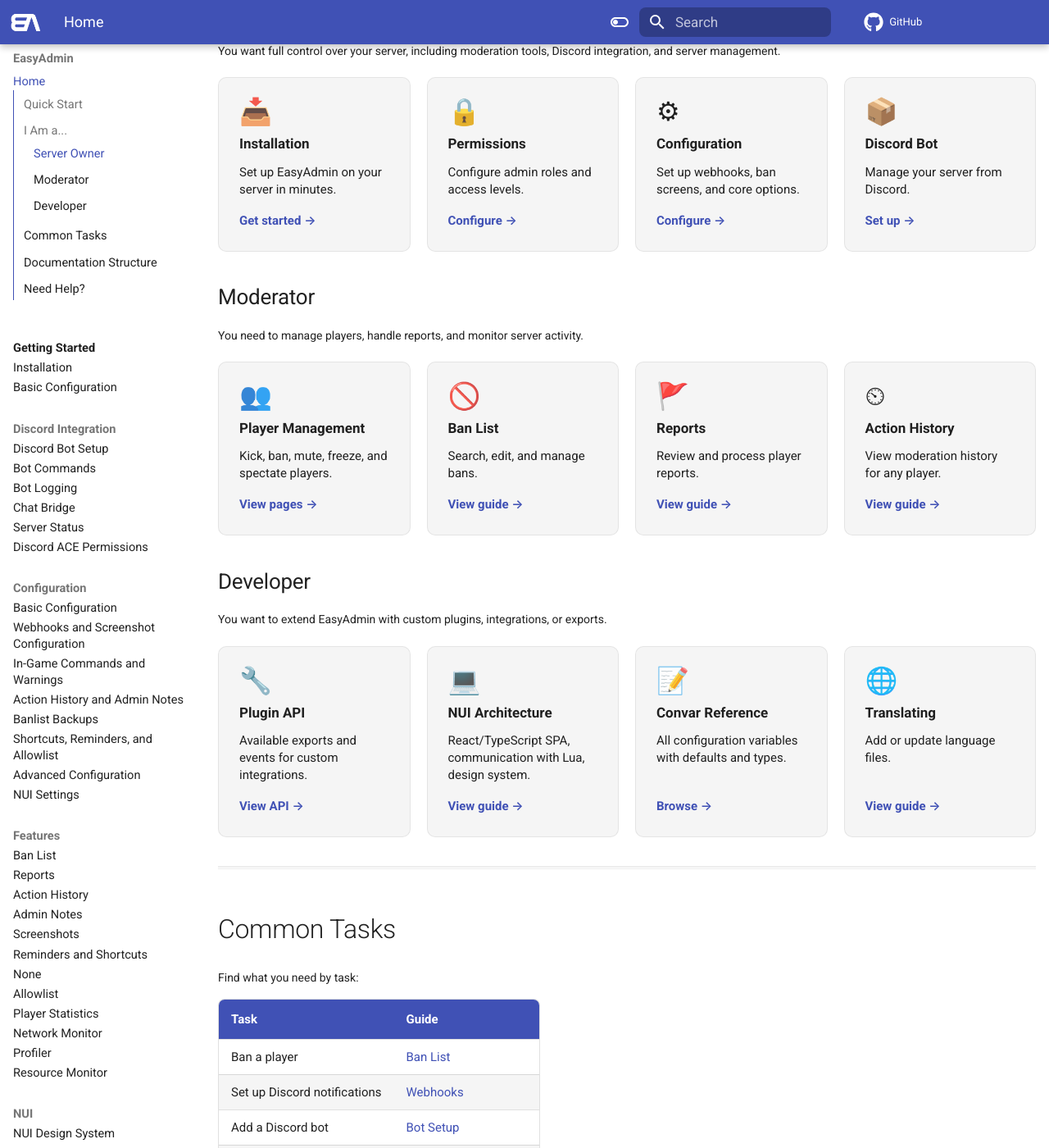
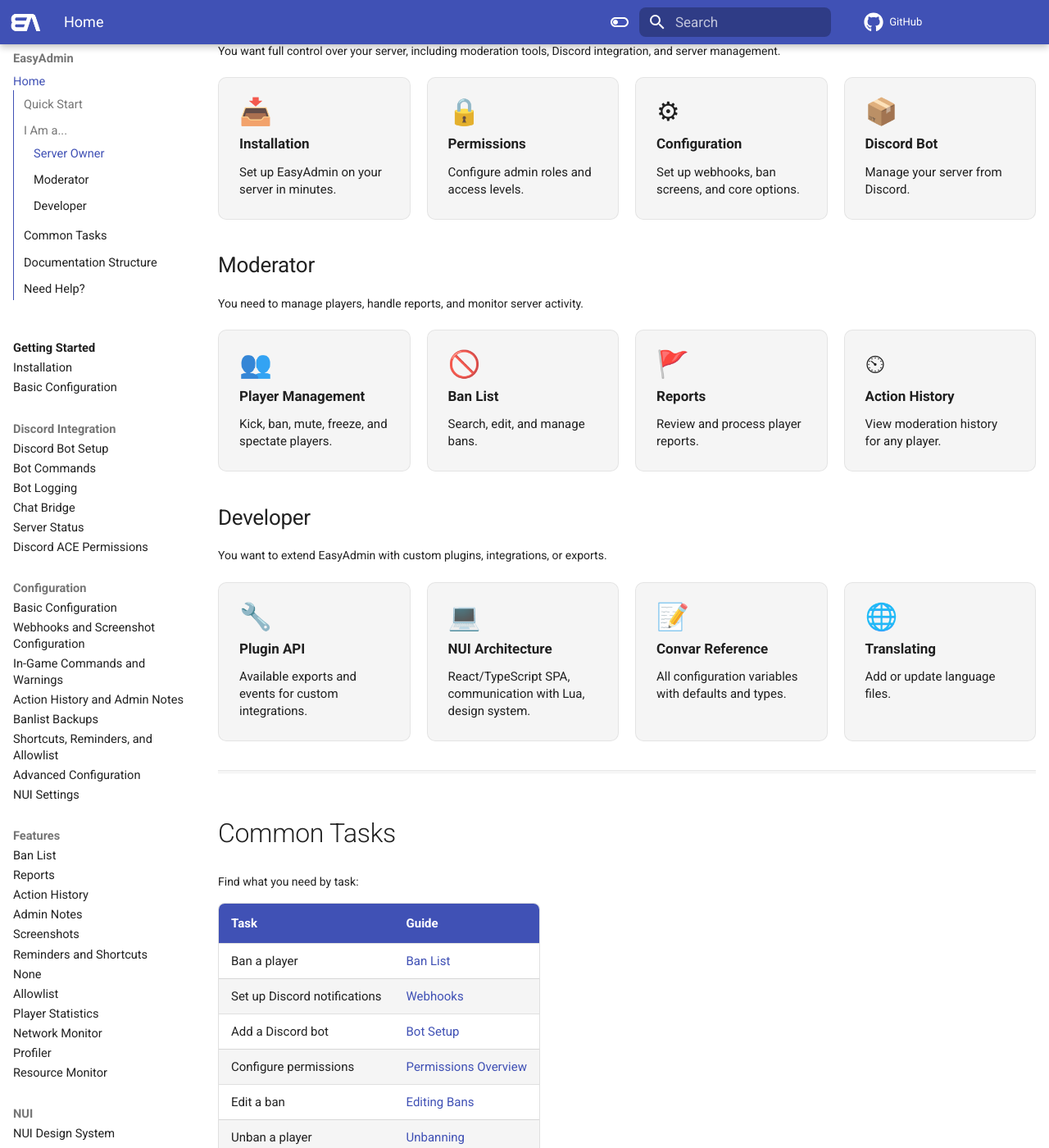
Before and after one commit to Blumlaut/EasyAdmin, an MkDocs documentation site: the page built from docs/docs/index.md, in a window 1280 px wide and 1400 px high, scrolled down 761 px. Shown: the whole window at 82% size. Built offline with MkDocs 1.6.1 and Material for MkDocs 9.7.7, drawn with Linux system fonts in a browser that asks for light colours; comment, search, counter and statistics services are not loaded.

Commit message:
docs: remove broken card hyperlinks from index page
Card <a> tags were not resolved by MkDocs' link rewriting system.
Cards are now informational only; users navigate via sidebar and
markdown links in Quick Start and Common Tasks sections.

```diff
--- a/docs/docs/index.md
+++ b/docs/docs/index.md
@@ -30,28 +30,24 @@
 <div class="card-icon">&#x1F4E5;</div>
 <div class="card-title">Installation</div>
 <div class="card-desc">Set up EasyAdmin on your server in minutes.</div>
-<a class="card-link" href="install.md">Get started &rarr;</a>
 </div>
 
 <div class="card">
 <div class="card-icon">&#x1F512;</div>
 <div class="card-title">Permissions</div>
 <div class="card-desc">Configure admin roles and access levels.</div>
-<a class="card-link" href="permissions/index.md">Configure &rarr;</a>
 </div>
 
 <div class="card">
 <div class="card-icon">&#x2699;</div>
 <div class="card-title">Configuration</div>
 <div class="card-desc">Set up webhooks, ban screens, and core options.</div>
-<a class="card-link" href="configuration/basic.md">Configure &rarr;</a>
 </div>
 
 <div class="card">
 <div class="card-icon">&#x1F4E6;</div>
 <div class="card-title">Discord Bot</div>
 <div class="card-desc">Manage your server from Discord.</div>
-<a class="card-link" href="discord/bot-setup.md">Set up &rarr;</a>
 </div>
 
 </div>
@@ -66,28 +62,24 @@
 <div class="card-icon">&#x1F465;</div>
 <div class="card-title">Player Management</div>
 <div class="card-desc">Kick, ban, mute, freeze, and spectate players.</div>
-<a class="card-link" href="nui/pages.md#players">View pages &rarr;</a>
 </div>
 
 <div class="card">
 <div class="card-icon">&#x1F6AB;</div>
 <div class="card-title">Ban List</div>
 <div class="card-desc">Search, edit, and manage bans.</div>
-<a class="card-link" href="features/ban-list.md">View guide &rarr;</a>
 </div>
 
 <div class="card">
 <div class="card-icon">&#x1F6A9;</div>
 <div class="card-title">Reports</div>
 <div class="card-desc">Review and process player reports.</div>
-<a class="card-link" href="features/reports.md">View guide &rarr;</a>
 </div>
 
 <div class="card">
 <div class="card-icon">&#x23F2;</div>
 <div class="card-title">Action History</div>
 <div class="card-desc">View moderation history for any player.</div>
-<a class="card-link" href="features/action-history.md">View guide &rarr;</a>
 </div>
 
 </div>
@@ -102,28 +94,24 @@
 <div class="card-icon">&#x1F527;</div>
 <div class="card-title">Plugin API</div>
 <div class="card-desc">Available exports and events for custom integrations.</div>
-<a class="card-link" href="plugins/plugin-api.md">View API &rarr;</a>
 </div>
 
 <div class="card">
 <div class="card-icon">&#x1F4BB;</div>
 <div class="card-title">NUI Architecture</div>
 <div class="card-desc">React/TypeScript SPA, communication with Lua, design system.</div>
-<a class="card-link" href="nui/design-system.md">View guide &rarr;</a>
 </div>
 
 <div class="card">
 <div class="card-icon">&#x1F4DD;</div>
 <div class="card-title">Convar Reference</div>
 <div class="card-desc">All configuration variables with defaults and types.</div>
-<a class="card-link" href="reference/convar-reference.md">Browse &rarr;</a>
 </div>
 
 <div class="card">
 <div class="card-icon">&#x1F310;</div>
 <div class="card-title">Translating</div>
 <div class="card-desc">Add or update language files.</div>
-<a class="card-link" href="i18n/translating.md">View guide &rarr;</a>
 </div>
 
 </div>
--- a/docs/docs/stylesheets/extra.css
+++ b/docs/docs/stylesheets/extra.css
@@ -78,18 +78,6 @@
 	color: var(--md-default-fg-color--medium);
 	line-height: 1.4;
 	flex-grow: 1;
-}
-
-.card-link {
-	font-size: .75rem;
-	color: var(--md-primary-fg-color);
-	text-decoration: none;
-	font-weight: 600;
-	margin-top: .25rem;
-}
-
-.card-link:hover {
-	text-decoration: underline;
 }
 
 /* ---- Tables ---- */
```
